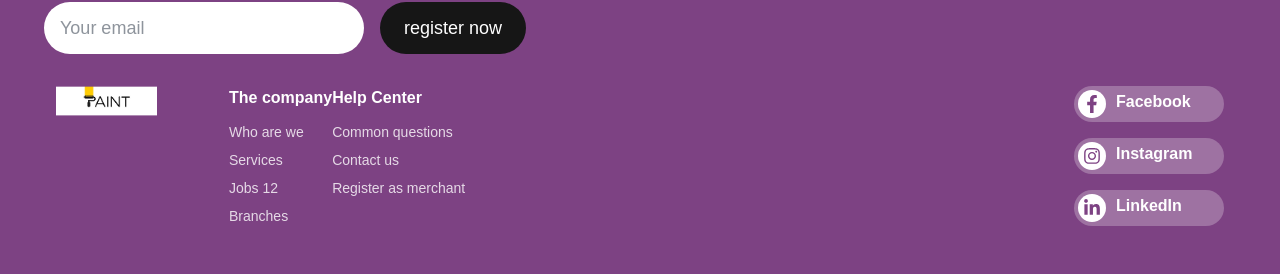
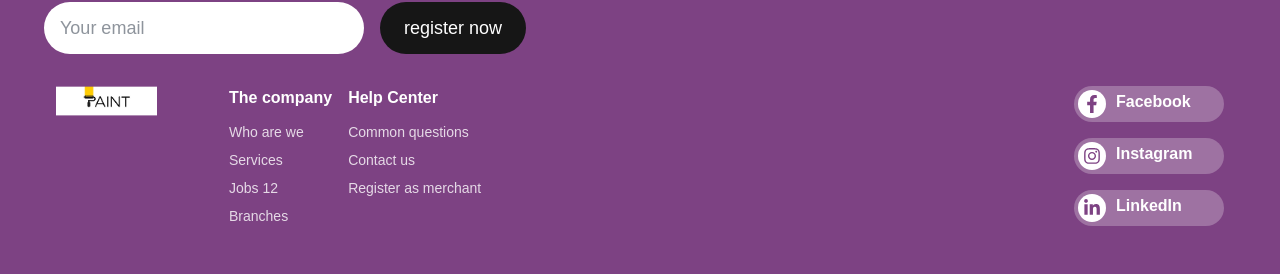
Before and after one commit to hassan-sh/dev-line-front-end, a Next.js app: page / in a window 1280 px wide. Shown: the part 6138-6412 px from the top of the page. Built offline with nearby package versions, Linux system fonts and the light colour scheme.

Commit message:
refactor: enhance button styles with cursor pointer in Footer and News components

```diff
--- a/src/app/components/Footer.tsx
+++ b/src/app/components/Footer.tsx
@@ -43,7 +43,7 @@ export default function Footer() {
                     </div>
                     <button
                     type="submit"
-                    className={`bg-background hover:bg-primary text-white font-medium text-lg py-3 px-6 rounded-[200px] transition-colors ${
+                    className={`bg-background text-white font-medium text-lg py-3 px-6 rounded-[200px] transition-colors cursor-pointer ${
                         isSubmitting ? 'opacity-70 cursor-not-allowed' : ''
                     }`}
                     disabled={isSubmitting || isSuccess}
@@ -63,7 +63,7 @@ export default function Footer() {
                         </Link>
                     </div>
 
-                    <div className='flex justify-between text-left'>
+                    <div className='flex justify-between gap-4 text-left'>
                         <div>
                             <h4 className="font-semibold mb-3 text-white">The company</h4>
                             <ul className="space-y-2 text-sm text-white/80">
--- a/src/app/components/News.tsx
+++ b/src/app/components/News.tsx
@@ -89,7 +89,7 @@ export default function News() {
         <div className="flex justify-between items-center mb-12">
           <h2 className=" text-3xl font-semibold">News</h2>
           <Button
-            className="hidden md:block bg-primary px-6 py-2 rounded-full"
+            className="hidden md:block bg-primary px-6 py-2 rounded-full cursor-pointer"
           >
             View all news
           </Button>
```
